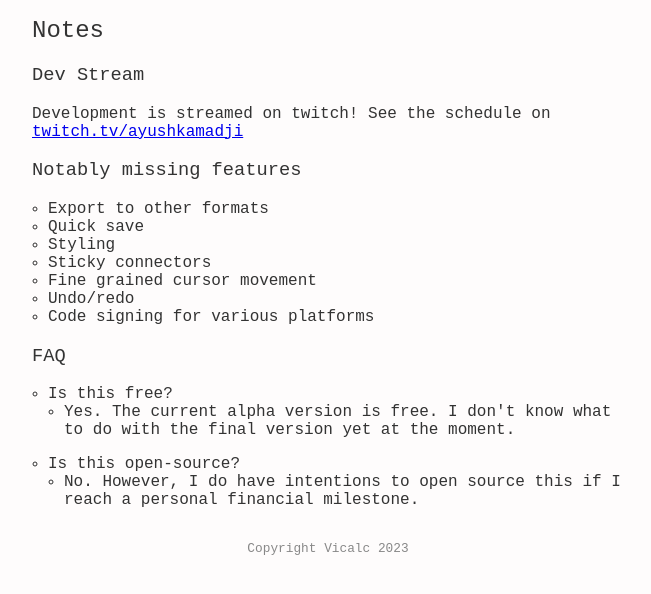
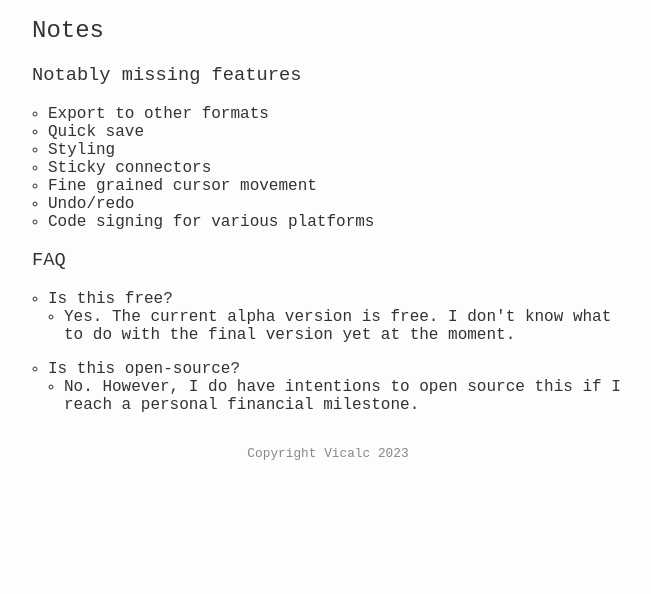
Before and after one commit to ayushkamadji/vicalc-web, an Eleventy site: page pages/home.md in a window 1280 px wide. Shown: the part 1000-1594 px from the top of the page, without its empty margins (312-963 px from the left). After the commit the page ends 1501 px from the top, so only its background shows below. Built offline with nearby package versions, Linux system fonts and the light colour scheme; Eleventy itself is replaced by a stand-in of ours; files that its build step writes are made by us from their sources.

Commit message:
Update: remove stream

```diff
--- a/pages/home.md
+++ b/pages/home.md
@@ -36,11 +36,6 @@ _\*\* Some browsers give me a warning about the downloaders, just ignore them. I
 
 ## Notes
 
-### Dev Stream
-
-Development is streamed on twitch!
-See the schedule on [twitch.tv/ayushkamadji](https://www.twitch.tv/ayushkamadji)
-
 ### Notably missing features
 
 - Export to other formats
```
